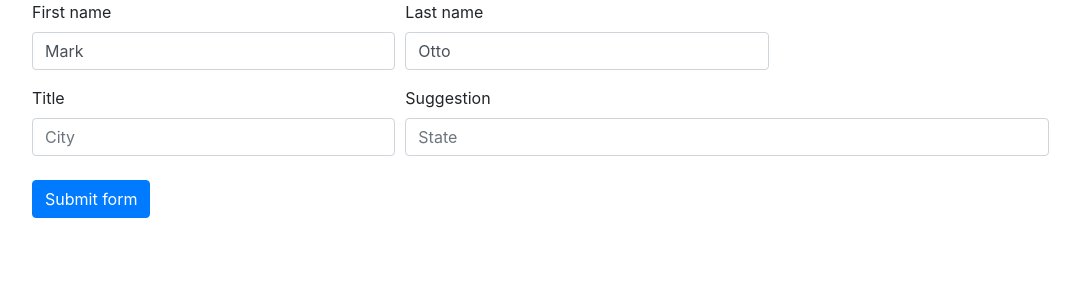
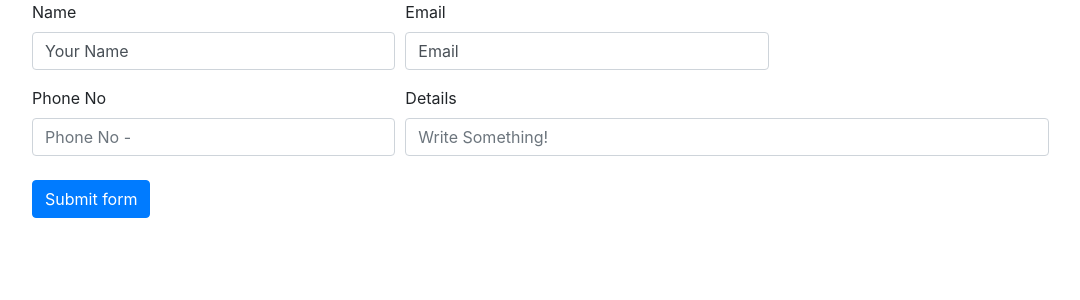
Before and after one commit to 96sourav/django_shop_upload, a Django app: page /contact/ in a window 1280 px wide. Shown: the part 56-356 px from the top of the page, without its empty margins (53-1133 px from the left). Run offline with Django 5.2, Linux system fonts and the light colour scheme; some libraries are stand-ins or nearby versions.

Commit message:
conact page corrected

```diff
--- /dev/null
+++ b/commands.txt
@@ -0,0 +1,3 @@
+python manage.py runserver
+
+python -m venv d_s_u_env
--- a/shop/models.py
+++ b/shop/models.py
@@ -19,9 +19,9 @@ class Product(models.Model):
 class Contact(models.Model):
     msg_id           = models.AutoField(primary_key=True)
     name             = models.CharField(max_length=70)
-    lastname         = models.CharField(max_length=70, default="")
-    title            = models.CharField(max_length=70, default="")
-    detail           = models.CharField(max_length=500, default="")
+    email         = models.CharField(max_length=70, default="")
+    phone            = models.CharField(max_length=70, default="")
+    desc           = models.CharField(max_length=500, default="")
     def __str__(self):
         return self.name
 
--- a/shop/templates/shop/contact.html
+++ b/shop/templates/shop/contact.html
@@ -1,44 +1,62 @@
-{% extends 'shop/basic.html' %}
-
-{%block title%} Title of contact {%endblock%}
-
+{% extends 'shop/basic.html' %} {%block title%} Title of contact {%endblock%}
 {%block body%}
 
 <div class="container">
-    <form action="/shop/contact/" method="POST"> {% csrf_token %}
+  <form action="/shop/contact/" method="POST">
+    {% csrf_token %}
     <div class="form-row">
       <div class="col-md-4 mb-3">
-            <label for="validationTooltip01">First name</label>
-            <input type="text" class="form-control" id="validationTooltip01" placeholder="First name" value="Mark" name="name"  required>
-            <div class="valid-tooltip">
-            Looks good!
-            </div>
+        <label for="validationTooltip01">Name</label>
+        <input
+          type="text"
+          class="form-control"
+          id="validationTooltip01"
+          placeholder="Firstt name"
+          value="Your Name"
+          name="name"
+          required
+        />
+        <div class="valid-tooltip">Looks good!</div>
       </div>
       <div class="col-md-4 mb-3">
-            <label for="validationTooltip02">Last name</label>
-            <input type="text" class="form-control" id="validationTooltip02" placeholder="Last name" value="Otto" name="lastname" required>
-            <div class="valid-tooltip">
-            Looks good!
+        <label for="validationTooltip02">Email</label>
+        <input
+          type="email"
+          class="form-control"
+          id="validationTooltip02"
+          placeholder="your@email.com"
+          value="Email"
+          name="email"
+          required
+        />
+        <div class="valid-tooltip">Looks good!</div>
       </div>
-        </div>
-
     </div>
     <div class="form-row">
       <div class="col-md-4 mb-3">
-            <label for="validationTooltip03">Title</label>
-            <input type="text" class="form-control" id="validationTooltip03" placeholder="City" name="title" required>
-            <div class="invalid-tooltip">
-            Please provide a valid city.
-            </div>
+        <label for="validationTooltip03">Phone No</label>
+        <input
+          type="phone"
+          class="form-control"
+          id="validationTooltip03"
+          placeholder="Phone No -"
+          name="phone"
+          required
+        />
+        <div class="invalid-tooltip">Please provide a valid city.</div>
       </div>
       <div class="col-md-7 mb-4">
-            <label for="validationTooltip04">Suggestion</label>
-            <input type="text" class="form-control" id="validationTooltip04" placeholder="State" name="detail" required>
-            <div class="invalid-tooltip">
-            Please provide a valid state.
+        <label for="validationTooltip04">Details</label>
+        <input
+          type="text"
+          class="form-control"
+          id="validationTooltip04"
+          placeholder="Write Something!"
+          name="desc"
+          required
+        />
+        <div class="invalid-tooltip">Please provide a valid state.</div>
       </div>
-        </div>
-
     </div>
     <button class="btn btn-primary" type="submit">Submit form</button>
   </form>
--- a/shop/views.py
+++ b/shop/views.py
@@ -3,6 +3,8 @@ from .models import Product, Contact, Orders
 from math import ceil
 # import the logging library
 import logging
+
+from django.contrib import messages
 
 # Get an instance of a logger
 logger = logging.getLogger(__name__)
@@ -41,6 +43,7 @@ def contact(request):
         desc = request.POST.get('desc', '')
         contact = Contact(name=name, email=email, phone=phone, desc=desc)
         contact.save()
+        # messages.success(request, 'Your contact information has been saved successfully!')
     return render(request, 'shop/contact.html')
 
 def tracker(request):
```
Also changed, not shown: db.sqlite3, settings.json.txt (added), shop/migrations/0006_rename_detail_contact_desc_and_more.py (added). Lines whose indentation alone changed are shown as unchanged.
